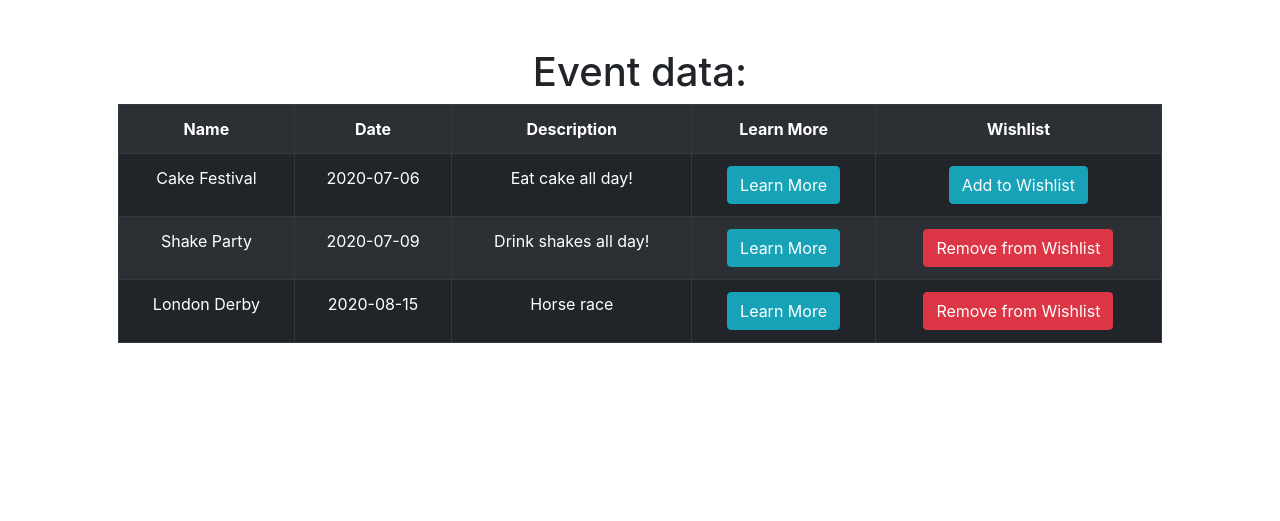
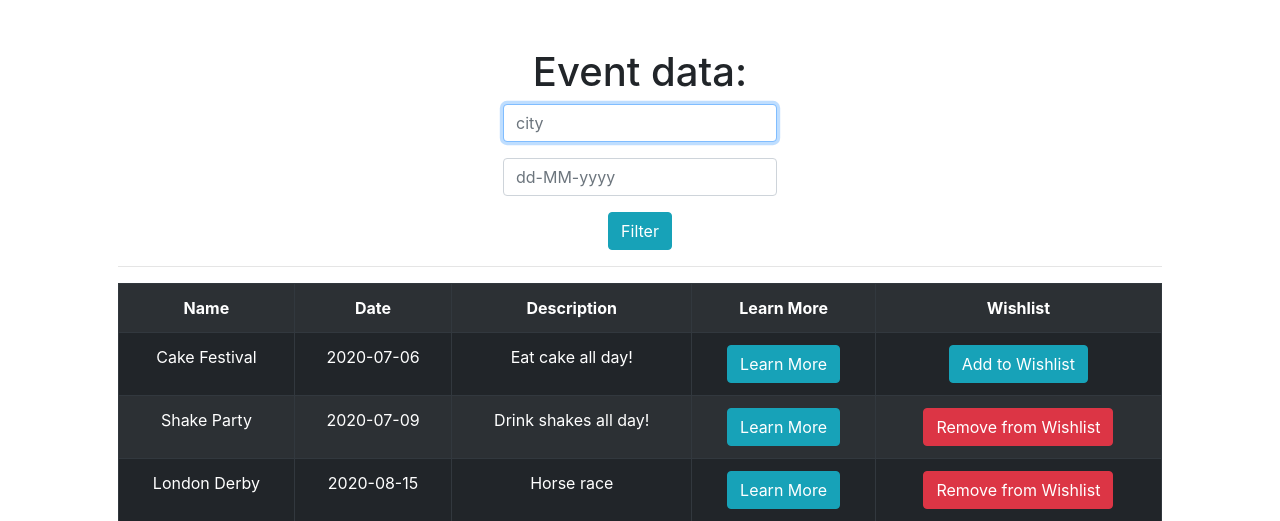
Before and after one commit to zarakhanna/cs50_final_project, a Flask app: page /browse in a window 1280 px wide. Shown: the part 76-597 px from the top of the page. Run offline with Flask 2, Linux system fonts and the light colour scheme; a user stored in the database is signed in; data comes from the database, SQL or seed files in the repository; both versions use the stored data as it was after the commit; some libraries are stand-ins or nearby versions.

Commit message:
Finished first cut, but still have some pending things to do:
1. Populate cities, use a dropdown for the browse page
2. Add an image to the Welcome screen, with a short description of the
project
3. Import more data into the database, preferrably from a sheet.

```diff
--- a/application.py
+++ b/application.py
@@ -99,16 +99,43 @@ def remove_from_wishlist(id_event):
     wishes = db.execute("DELETE FROM wishlist WHERE id_user=:id_user AND id_event=:id_event", id_user=session['user_id'], id_event=id_event)
     return redirect(request.referrer or url_for("wishlist"))
 
+def getRows(user_id):
+    return db.execute(
+        "SELECT events.id_event, name, date, short_description, id_user FROM events LEFT JOIN wishlist ON events.id_event=wishlist.id_event WHERE id_user=:id_user OR id_user IS NULL ORDER BY date",
+        id_user=user_id)
 
 @app.route("/browse", methods=["GET", "POST"])
 @login_required
 def browse():
     """Browse events"""
-    rows = db.execute(
-        "SELECT events.id_event, name, date, short_description, id_user FROM events LEFT JOIN wishlist ON events.id_event=wishlist.id_event WHERE id_user=:id_user OR id_user IS NULL ORDER BY date",
-        id_user=session["user_id"]
-    )
+    if request.method == "POST":
+        city = request.form.get("city")
+        date = request.form.get("date")
+        if not date and not city:
+            rows = getRows(session["user_id"])
+        elif not date:
+            city = db.execute("SELECT id_city FROM cities WHERE name=:name", name=city.title())
+            if not city:
+                return apology("No such city")
+            else:
+                city = city[0]["id_city"]
+            rows = db.execute("SELECT events.id_event, name, date, short_description, id_user FROM events LEFT JOIN wishlist ON events.id_event=wishlist.id_event WHERE events.id_city=:id_city AND (id_user=:id_user OR id_user IS NULL) ORDER BY date",
+            id_user=session["user_id"], id_city=city)
+        elif not city:
+            rows = db.execute("SELECT events.id_event, name, date, short_description, id_user FROM events LEFT JOIN wishlist ON events.id_event=wishlist.id_event WHERE events.date=:date AND (id_user=:id_user OR id_user IS NULL) ORDER BY date",
+            date = date, id_user=session["user_id"])
+        else:
+            city = db.execute("SELECT id_city FROM cities WHERE name=:name", name=city.title())
+            if not city:
+                return apology("No such city")
+            else:
+                city = city[0]["id_city"]
+            rows = db.execute("SELECT events.id_event, name, date, short_description, id_user FROM events LEFT JOIN wishlist ON events.id_event=wishlist.id_event WHERE events.id_city=:id_city AND events.date=:date AND (id_user=:id_user OR id_user IS NULL) ORDER BY date",
+            id_user=session["user_id"], id_city=city, date = date)
+    else:
+        rows = getRows(session["user_id"])
     return render_template("browse.html", rows=rows)
+
 
 @app.route("/login", methods=["GET", "POST"])
 def login():
--- a/templates/browse.html
+++ b/templates/browse.html
@@ -6,7 +6,19 @@
 
 
 {% block main %}
+
     <h1>Event data:</h1>
+    <form action="/browse" method="post">
+        <div class="form-group">
+            <input autocomplete="off" autofocus class="form-control" name="city" placeholder="city" type="text">
+        </div>
+        <div class="form-group">
+            <input autocomplete="off" autofocus class="form-control" name="date" placeholder="dd-MM-yyyy" type="text">
+        </div>
+        <button class="btn btn-info" type="submit">Filter</button>
+    </form>
+    <hr/>
+
     <!--<h3>Wow, you have ${{cash}} in your virtual wallet!</h3>-->
             <table class="table table-striped table-dark table-bordered table-hover">
             <tr>
```
Also changed, not shown: celby.db.
